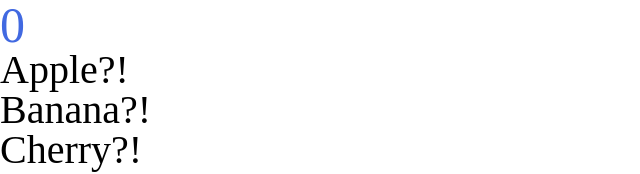
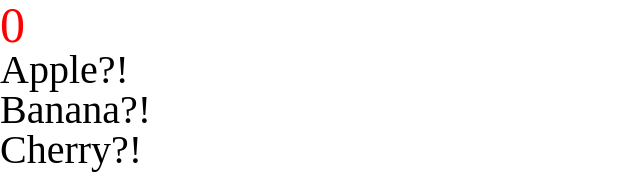
Before and after one commit to yeyoung8805/vue3-practice, a Vue app: page / in a window 1280 px wide. Shown: the top 174 px of the page, without its empty margins (0-640 px from the left). Built offline with nearby package versions, Linux system fonts and the light colour scheme.

Commit message:
edit to change color red

```diff
--- a/src/components/Fruit.vue
+++ b/src/components/Fruit.vue
@@ -15,6 +15,6 @@ export default {
 
 <style lang="scss">
 h1 {
-  color: red;
+  color: red !important;
 }
 </style>
```
